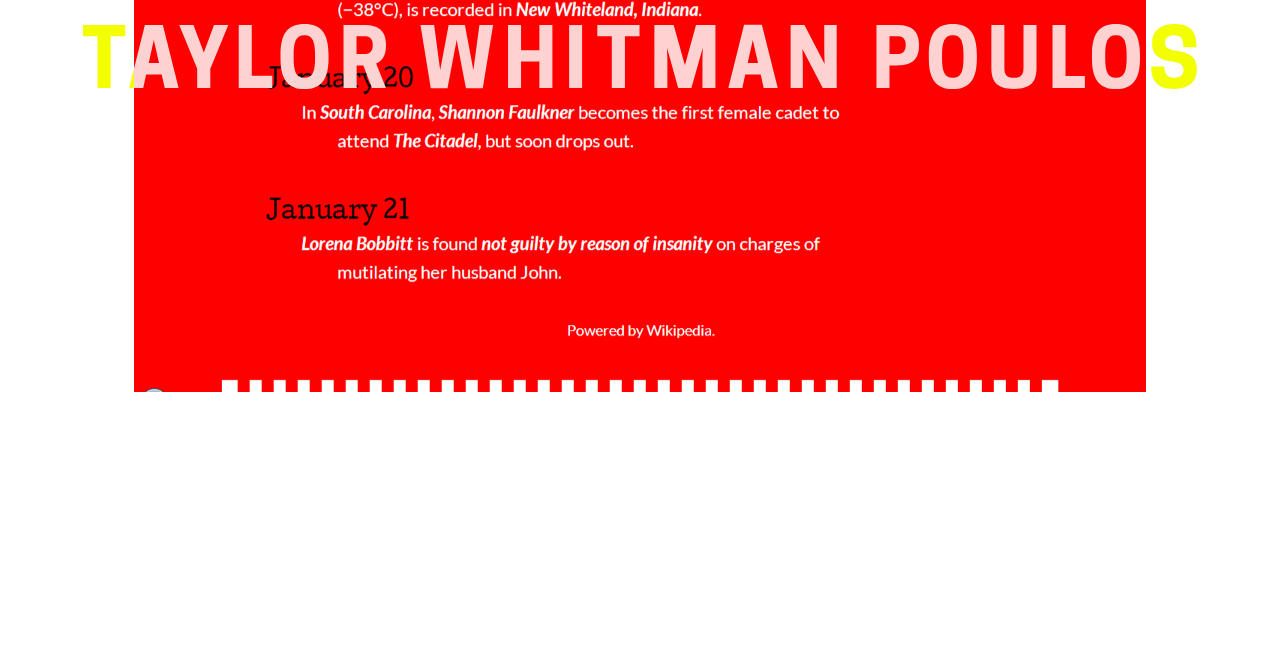
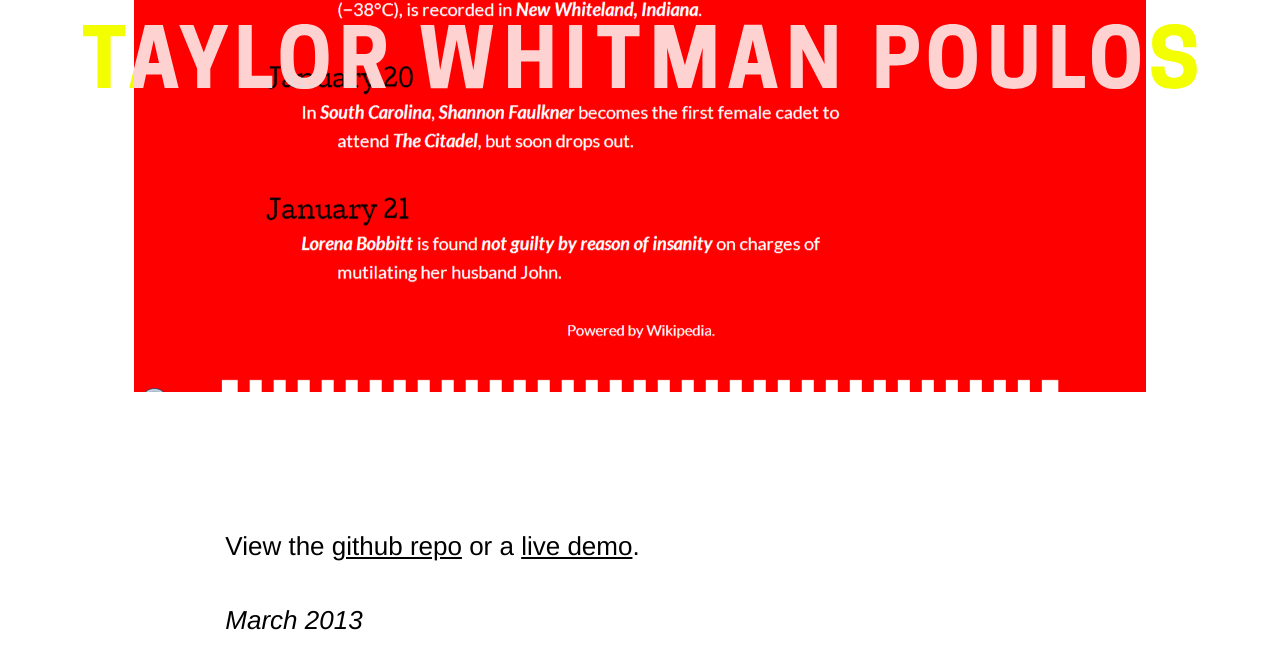
Before and after one commit to tpoulos/tpoulos.github.io, a Jekyll site: the page built from portfolio/conception-connection.html, in a window 1280 px wide and 900 px high, scrolled down 1710 px. Shown: the top 669 px of the window. Built offline with Jekyll 4.4.1, drawn with Linux system fonts in a browser that asks for light colours; nearby versions of some CDN libraries; before the commit the page ends 2358 px from its top, so only the background shows below that.

Commit message:
minor changes to conception connection

```diff
--- a/portfolio/conception-connection.html
+++ b/portfolio/conception-connection.html
@@ -8,7 +8,7 @@ layout: article
 
 
 <div class="article-body wrapper">
-  <p> A website that shows important events surrounding the date nine months in advance of your birth. Inspired by an <a href="http://www.smbc-comics.com/?id=2922">SMBC comic</a>.
+  <p> A website that shows important events surrounding the date nine months in advance of your birth. Inspired by an <a href="http://www.smbc-comics.com/?id=2922">SMBC comic</a>..
   <blockquote>
     Ha! That is definitely the fanciest one yet!
     <br>- <a href="https://twitter.com/zachweiner">Zach Weinersmith</a>
@@ -22,3 +22,13 @@ layout: article
 <figure class="full-bleed">
   <img src="/images/portfolio/conception-connection/screenshot.png" alt="A full screenshot of the conception connection app.">
 </figure>
+
+
+
+
+<div class="article-body wrapper">
+  <p>View the <a href="https://github.com/tomshen?tab=repositories">github repo</a> or a <a href="http://conceptionconnection.herokuapp.com">live demo</a>.
+
+
+  <p><time class="article-date" datetime="2014-03-1">March 2013</time>
+</div>
```
Also changed, not shown: 1 other file.
